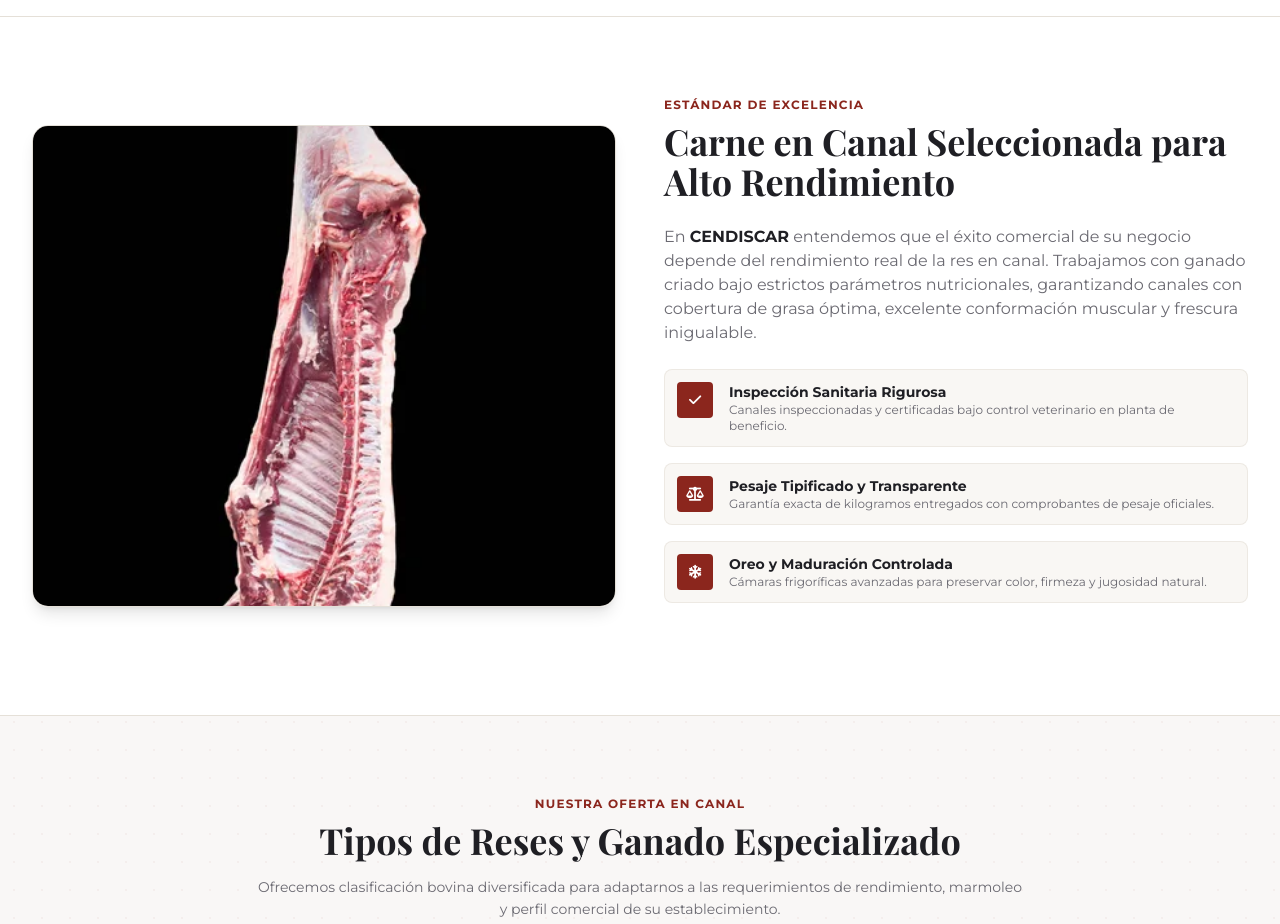
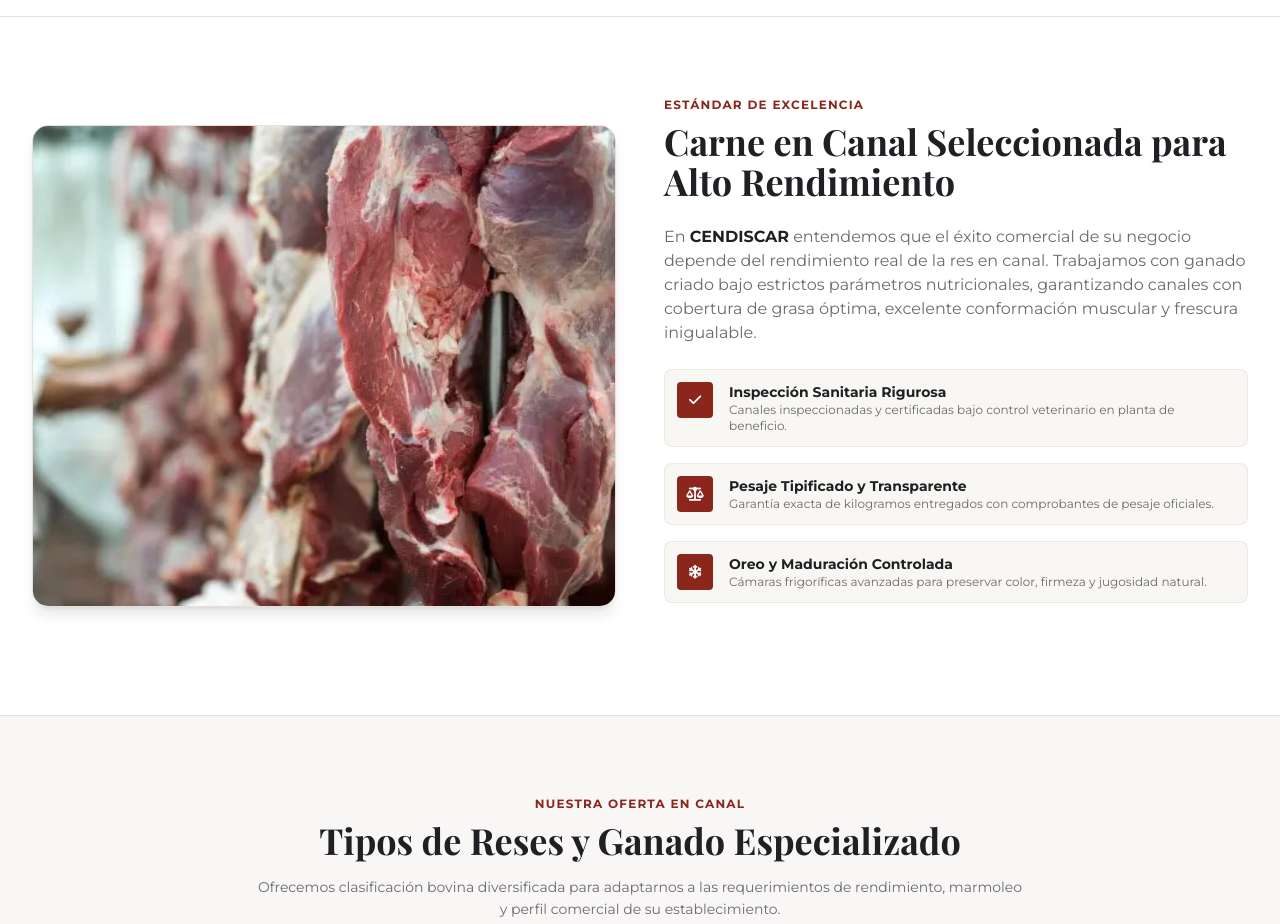
Before and after one commit to ynsdm/cendiscar, a plain HTML site: page index.html in a window 1280 px wide. Shown: the part 860-1784 px from the top of the page. Drawn offline with nearby package versions, Linux system fonts and the light colour scheme.

Commit message:
Update image source in index.html

```diff
--- a/index.html
+++ b/index.html
@@ -211,7 +211,7 @@
 
                 <div class="relative">
                     <div class="relative rounded-2xl overflow-hidden border border-brand-border shadow-lg">
-                        <img src="imagenes/canal.jpg" alt="Canal de Res Cendiscar" class="w-full h-[480px] object-cover">
+                        <img src="imagenes/canal2.jpg" alt="Canal de Res Cendiscar" class="w-full h-[480px] object-cover">
                     </div>
                 </div>
 
```
